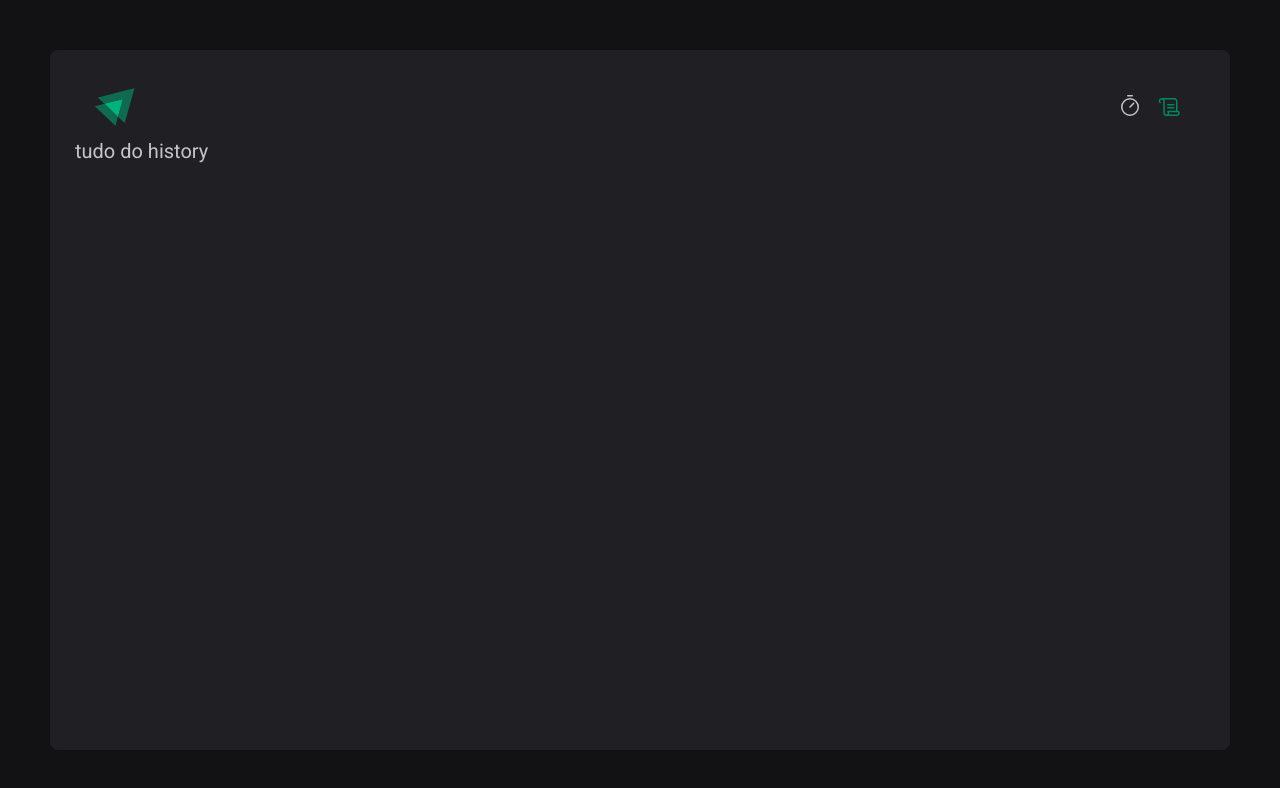
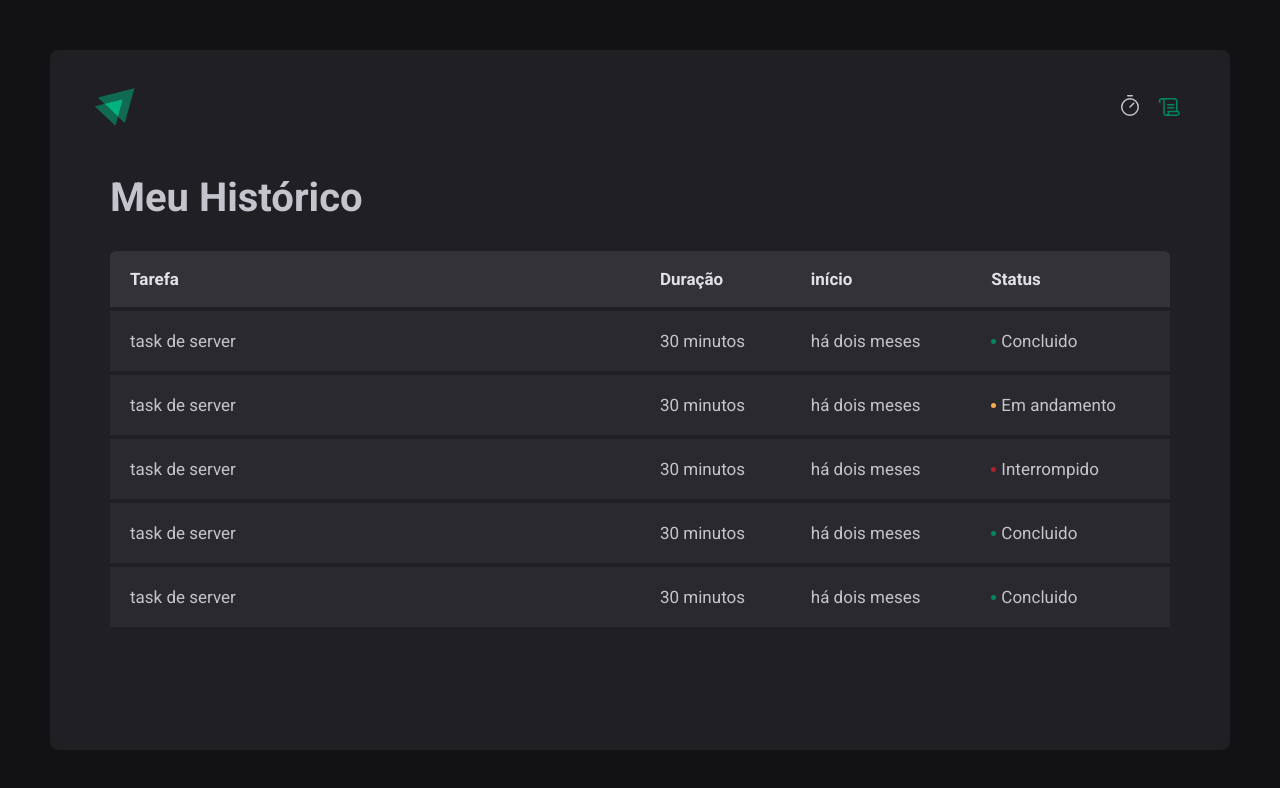
Before and after one commit to LuscaCid/ignite-timer-tsx, a React (Vite) app: page /history in a window 1280 px wide. Shown: the top 788 px of the page. Built offline with nearby package versions, Linux system fonts and the light colour scheme.

Commit message:
history addicted

```diff
--- a/src/@types/styled.d.ts
+++ b/src/@types/styled.d.ts
@@ -7,6 +7,8 @@ declare module 'styled-components' {
   export interface DefaultTheme extends ThemeType {}
 }
 
+export type TaskStatusType = 'yellow-500' | 'red-500' | 'green-500'
+
 /**
  * simplesmente eu redeclaro o modulo do styled-components
  * para atribuir a uma interface la dentro que ela vai extender da que eu criei
--- a/src/pages/History/index.tsx
+++ b/src/pages/History/index.tsx
@@ -1,9 +1,65 @@
 import React from 'react'
-
+import { HistoryContainer, HistoryList, Status } from './styles'
 //type Props = {}
 
 export const History = () => {
   return (
-    <div>tudo do history</div>
+    <HistoryContainer>
+      <h1> Meu Histórico </h1>
+      <HistoryList>
+        <table>
+          <thead>
+            <tr>
+              <th>Tarefa</th>
+              <th>Duração</th>
+              <th>início</th>
+              <th>Status</th>
+            </tr>
+          </thead>
+          <tbody>
+            <tr>
+              <td>task de server</td>
+              <td>30 minutos</td>
+              <td>há dois meses</td>
+              <td>
+                <Status variant='green-500'>Concluido</Status>
+              </td>
+            </tr>
+            <tr>
+              <td>task de server</td>
+              <td>30 minutos</td>
+              <td>há dois meses</td>
+              <td>
+                <Status variant = 'yellow-500'>Em andamento</Status>
+              </td>
+            </tr>
+            <tr>
+              <td>task de server</td>
+              <td>30 minutos</td>
+              <td>há dois meses</td>
+              <td>
+                <Status variant = 'red-500'>Interrompido</Status>
+              </td>
+            </tr>
+            <tr>
+              <td>task de server</td>
+              <td>30 minutos</td>
+              <td>há dois meses</td>
+              <td>
+                <Status variant = 'green-500'>Concluido</Status>
+              </td>
+            </tr>
+            <tr>
+              <td>task de server</td>
+              <td>30 minutos</td>
+              <td>há dois meses</td>
+              <td>
+                <Status variant = 'green-500'>Concluido</Status>
+              </td>
+            </tr>
+          </tbody>
+        </table>
+      </HistoryList>
+    </HistoryContainer>
   )
 }
--- /dev/null
+++ b/src/pages/History/styles.ts
@@ -0,0 +1,66 @@
+import styled from "styled-components";
+import { TaskStatusType } from "../../@types/styled";
+export const HistoryContainer = styled.div`
+  flex: 1;
+  padding: 3.5rem;
+  display: flex;
+  flex-direction: column;
+  gap: 3rem;
+`
+
+export const HistoryList = styled.div`
+
+  overflow-x: auto;
+
+  table {
+    font-size: 1.7rem;
+    width: 100%;
+    border-collapse: collapse;
+    min-width: 600px;
+    thead th{
+      line-height: 1.6rem;
+      color: ${({theme}) => theme["gray-100"]};
+      padding: 2rem;
+      background: ${({theme}) => theme["gray-600"]};
+      &:first-child{
+        border-radius: 6px 0 0 0 ;
+      }
+      &:last-child{
+        border-radius: 0 6px 0 0;
+      }
+    }
+    thead tr{
+      border-radius: 5px;
+
+      text-align: left;
+    }
+    tbody{
+      overflow-y: auto;
+    }
+    tbody td {
+      &:first-child{
+        width: 50%;
+      }
+      padding: 2rem;
+      background: ${({theme}) => theme["gray-700"]};
+      border-top: 4px solid ${({theme}) => theme["gray-800"]};
+    }
+  }
+
+`
+interface StatusProps {
+  variant : TaskStatusType
+}
+
+export const Status = styled.span<StatusProps>`
+  display: flex;
+  align-items: center;
+  gap: 0.5rem;
+  &::before {
+    content: '';
+    border-radius: 999px;
+    background: ${({theme, variant}) => theme[variant]};
+    width: 0.5rem;
+    height: 0.5rem;
+  }
+`
--- a/src/pages/Home/index.tsx
+++ b/src/pages/Home/index.tsx
@@ -1,5 +1,5 @@
 import { Play } from 'phosphor-react'
-import { FormContainer, HomeContainer, CountdownContainer, Separator, StartCountdownButton } from './styles'
+import { FormContainer, HomeContainer, CountdownContainer, Separator, StartCountdownButton, TaskInput, MinutesAmountInput } from './styles'
 
 //type Props = {}
 
@@ -9,10 +9,27 @@ function Home()  {
       <form action="">
         <FormContainer>
           <label htmlFor="task">Vou trabalhar em</label>
-          <input type="text" id='task' />
-
+          <TaskInput
+            list='sugestions-list'
+            type="text"
+            id='task'
+            placeholder='Dê um nome para o seu projeto'
+          />
+          <datalist id='sugestions-list'>
+            <option value="lavar os pratos" />
+            <option value="lavar os carros" />
+            <option value="lavar os armarios" />
+            <option value="lavar os jornais" />
+          </datalist>
           <label htmlFor="minutesAmount">durante</label>
-          <input type="number" id='minutesAmount' />
+          <MinutesAmountInput
+            type="number"
+            id='minutesAmount'
+            placeholder='00'
+            step={5}
+            min={5}
+            max={60}
+          />
           <span>minutos.</span>
         </FormContainer>
 
--- a/src/pages/Home/styles.ts
+++ b/src/pages/Home/styles.ts
@@ -1,7 +1,8 @@
 import styled from "styled-components";
 
 export const HomeContainer = styled.main`
-  flex: 1;
+  width: 100%;
+  height: 100%;
   display: flex;
   flex-direction: column;
   align-items: center;
@@ -15,17 +16,46 @@ export const HomeContainer = styled.main`
 
   }
 `
+const BaseInput = styled.input`
+  height: 2rem;
+  padding: 0.6rem;
+  font-size: 1.7rem;
+  font-weight: bold;
+  color: ${({theme}) => theme["gray-300"]};
+  background: transparent;
+  border: none;
+  border-bottom: 2px solid ${({theme}) => theme["gray-500"]};
+  transition: border-bottom 0.2s;
+
+  &::placeholder{
+    color: ${({theme}) => theme["gray-500"]};
+  }
+  &:hover{
+    border-bottom: 2px solid ${({theme}) => theme["green-500"]};
+  }
+`
+
+export const TaskInput = styled(BaseInput)`
+  flex: 1;
+  &::-webkit-calendar-picker-indicator {
+    display: none !important;
+  }
+`
+
+export const MinutesAmountInput = styled(BaseInput)`
+  width: 5rem;
+`
 
 export const FormContainer = styled.div`
   display: flex;
   gap: .6rem;
+  width: 100%;
   align-items: center;
   justify-content: center;
   flex-wrap: wrap;
   color: ${({theme}) => theme["gray-100"]};
   font-size: 2rem;
   font-weight: bold;
-
 `
 export const CountdownContainer = styled.div`
 
```
